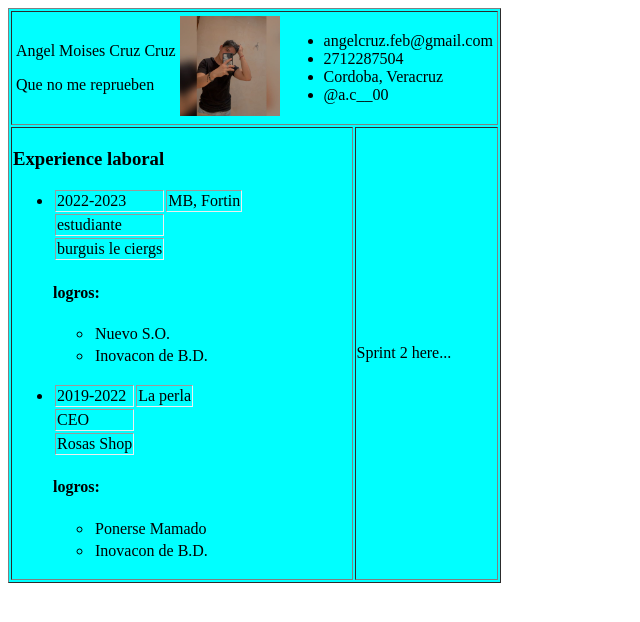
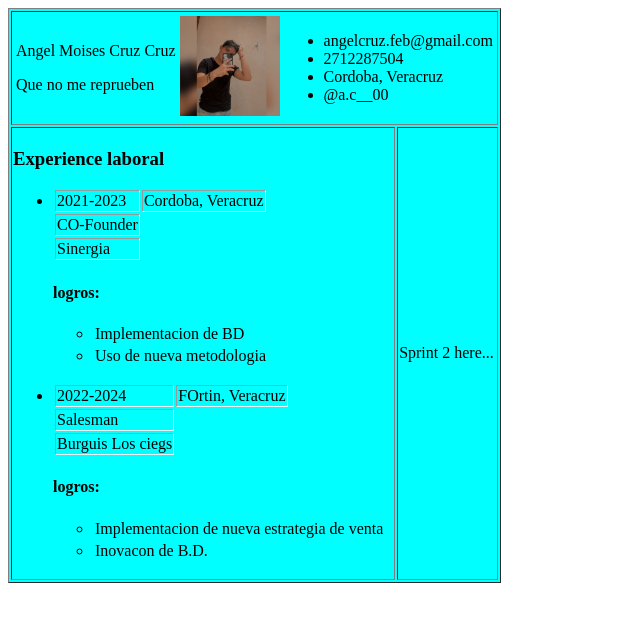
Before and after one commit to AngelCruz081018/AngelCruz081018.github.io, an Angular app: page / in a window 1280 px wide. Shown: the top 622 px of the page, without its empty margins (0-640 px from the left). Built offline with nearby package versions, Linux system fonts and the light colour scheme.

Commit message:
modificacion w_E

```diff
--- a/src/app/work-experience/work-experience.component.ts
+++ b/src/app/work-experience/work-experience.component.ts
@@ -14,23 +14,23 @@ export class WorkExperienceComponent implements OnInit {
   ngOnInit(): void {
 
     let work1 = {
-       fecha : "2022-2023",
-       ubicacion : "MB, Fortin",
-       puesto : "estudiante",
-       empresa : "burguis le ciergs",
+       fecha : "2021-2023",
+       ubicacion : "Cordoba, Veracruz",
+       puesto : "CO-Founder",
+       empresa : "Sinergia",
        logros : [
-         {descripcion: "Nuevo S.O. "},
-         {descripcion: "Inovacon de B.D. "},
+         {descripcion: "Implementacion de BD "},
+         {descripcion: "Uso de nueva metodologia"},
        ]
 
      };
      let work2 = {
-       fecha : "2019-2022",
-       ubicacion : "La perla",
-       puesto : "CEO",
-       empresa : "Rosas Shop",
+       fecha : "2022-2024",
+       ubicacion : "FOrtin, Veracruz",
+       puesto : "Salesman",
+       empresa : "Burguis Los ciegs",
        logros : [
-         {descripcion: "Ponerse Mamado "},
+         {descripcion: "Implementacion de nueva estrategia de venta"},
          {descripcion: "Inovacon de B.D. "},
        ]
      };
```
Also changed, not shown: 8 other files (tests, documents, lock files or other folders).
